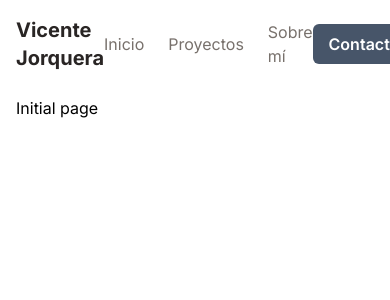
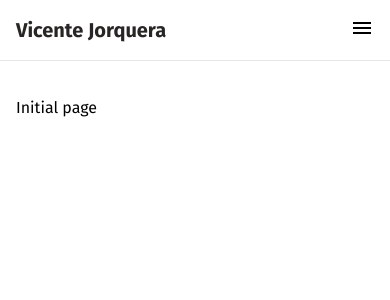
Before and after one commit to VicenteJ20/portafolio-cms, a Next.js app: page / in a window 390 px wide. Shown: the top 300 px of the page. Built offline with nearby package versions, Linux system fonts and the light colour scheme.

Commit message:
feat/se agrega versión mobile para la navbar

```diff
--- a/package.json
+++ b/package.json
@@ -12,7 +12,8 @@
     "framer-motion": "^10.16.16",
     "next": "14.0.4",
     "react": "^18",
-    "react-dom": "^18"
+    "react-dom": "^18",
+    "react-icons": "^4.12.0"
   },
   "devDependencies": {
     "@types/node": "^20",
--- a/src/app/layout.tsx
+++ b/src/app/layout.tsx
@@ -1,9 +1,9 @@
 import type { Metadata } from 'next'
-import { Inter } from 'next/font/google'
+import { Fira_Sans } from 'next/font/google'
 import './globals.css'
 import { NavbarWrapper } from '../components/Navbar/Wrapper'
 
-const inter = Inter({ subsets: ['latin'] })
+const FiraSans = Fira_Sans({ subsets: ['latin'], weight: ['400', '500', '600', '700'] })
 
 export const metadata: Metadata = {
   title: {
@@ -23,7 +23,7 @@ export default function RootLayout({
 }) {
   return (
     <html lang="es">
-      <body className={inter.className}>
+      <body className={FiraSans.className}>
         <NavbarWrapper />
         <main className='p-4'>
           <div className='max-w-7xl mx-auto py-20'>
--- /dev/null
+++ b/src/components/Navbar/MobileNav.tsx
@@ -0,0 +1,73 @@
+'use client'
+import { motion } from 'framer-motion'
+import Link from 'next/link'
+import { BRAND, NAVBAR_PAGES, CONTACT_BTN, SOCIAL_MEDIA } from '@/constants/Navbar'
+
+const MobileNav = ({ open, setOpen }: { open: boolean, setOpen: any }) => {
+  return (
+    <>
+      <motion.ul
+        initial={
+          open ? { opacity: 0 } : { opacity: 1 }
+        }
+        animate={
+          open ? { opacity: 1 } : { opacity: 0 }
+        }
+        transition={
+          open ? { duration: 0.5 } : { duration: 0}
+        }
+        className={`${open ? 'h-full w-full md:hidden py-10 flex flex-col gap-2' : 'h-0 absolute pointer-events-none left-0 right-0 md:hidden opacity-0 pb-24'}`}
+      >
+        {
+          NAVBAR_PAGES && NAVBAR_PAGES.map((item: any) => (
+            <motion.li
+              key={item.title}
+              whileHover={{ scaleY: 1.1 }}
+              whileFocus={{ scaleY: 1.1 }}
+              whileTap={{ scaleY: 0.9 }}
+              className='border-b border-zinc-400 w-full pb-2 text-xl'
+              onClick={() => setOpen(!open)}
+            >
+              <Link href={item.url} className='text-stone-500 hover:text-stone-800 hover:scale-110 font-normal'>
+                {item.title}
+              </Link>
+            </motion.li>
+          ))
+        }
+        <motion.li
+          whileHover={{ scaleY: 1.1 }}
+          whileFocus={{ scaleY: 1.1 }}
+          whileTap={{ scaleY: 0.9 }}
+          className='md:hidden border-b border-zinc-400 min-w-full pb-2 text-xl'>
+          <Link href={CONTACT_BTN.url} className='text-stone-500 hover:text-stone-800 hover:scale-110 font-normal' >
+            {CONTACT_BTN.title}
+          </Link>
+        </motion.li>
+
+        <motion.ul className={
+          `flex-row gap-4 items-center fixed bottom-4 left-4 right-4 ${open ? 'flex h-fit' : 'h-0 pointer-events-none opacity-0'} md:hidden`
+        }>
+          {
+            SOCIAL_MEDIA && SOCIAL_MEDIA.map((item: any) => (
+              <motion.li
+                key={item.title}
+                whileHover={{ scaleY: 1.1 }}
+                whileFocus={{ scaleY: 1.1 }}
+                whileTap={{ scaleY: 0.9 }}
+                className='md:hidden border-b border-zinc-400 w-full pb-2 text-xl'
+                onClick={() => setOpen(!open)}
+              >
+                <Link
+                href={item.href} className='text-stone-500 font-normal' >
+                  {item.icon ? item.icon : item.title}
+                </Link>
+              </motion.li>
+            ))
+          }
+        </motion.ul>
+      </motion.ul>
+    </>
+  )
+}
+
+export { MobileNav }
--- a/src/components/Navbar/Wrapper.tsx
+++ b/src/components/Navbar/Wrapper.tsx
@@ -3,39 +3,54 @@ import { motion } from 'framer-motion'
 import Link from 'next/link'
 import { BRAND, NAVBAR_PAGES, CONTACT_BTN } from '@/constants/Navbar'
 import { useRouter } from 'next/navigation'
+import { useState } from 'react'
+import { IoMdClose, IoMdMenu } from 'react-icons/io'
+import { MobileNav } from './MobileNav'
 
 const NavbarWrapper = () => {
   const router = useRouter()
+  const [open, setOpen] = useState(false)
+
+  const handleOpen = () => {
+    setOpen(!open)
+  }
 
   return (
-    <section className='fixed top-0 left-0 right-0 max-h-20 p-4 bg-white'>
+    <section className={
+      `fixed top-0 left-0 right-0 ${open ? 'h-screen' : ''} md:max-h-20 p-4 bg-white bg-opacity-25 backdrop-blur-md border-b border-stone-200`
+    }>
       <motion.nav
-        initial={{ opacity: 0 }}
-        animate={{ opacity: 1 }}
         transition={{ duration: 0.5 }}
-        className='flex justify-between items-center max-w-7xl mx-auto'
+        className='flex flex-col md:flex-row justify-between md:items-center max-w-7xl mx-auto'
       >
         <motion.h2
-          whileHover={{ scale: 1.050}}
-          className='font-bold text-xl text-stone-800'>
+          whileHover={{ scale: 1.050 }}
+          className='font-bold text-xl text-stone-800 w-fit'>
           <Link href={BRAND.url}>{BRAND.title}</Link>
         </motion.h2>
-        <motion.ul className='flex flex-row gap-6 items-center justify-center'>
+        <motion.ul
+          initial={{ opacity: 0 }}
+          animate={{ opacity: 1 }}
+          transition={{ duration: 0.5 }}
+          className={
+            `hidden md:flex flex-col md:flex-row gap-4 md:gap-8 md:items-center md:justify-center`
+          }>
           {
             NAVBAR_PAGES && NAVBAR_PAGES.map((item: any) => (
               <motion.li
                 key={item.title}
-                whileHover={{ scale: 1.1, fontWeight: '500' }}
+                whileHover={{ scale: 1.1 }}
                 whileFocus={{ scale: 1.1 }}
                 whileTap={{ scale: 0.9 }}
               >
-                <Link href={item.url} className='text-stone-500 hover:text-stone-800 font-normal'>
+                <Link href={item.url} className='text-stone-500 hover:text-stone-800 hover:scale-110 font-normal'>
                   {item.title}
                 </Link>
               </motion.li>
             ))
           }
         </motion.ul>
+        <MobileNav open={open} setOpen={setOpen} />
         <motion.button type='button'
           whileHover={{
             backgroundColor: '#1E293B',
@@ -44,9 +59,21 @@ const NavbarWrapper = () => {
             scale: 0.9,
             backgroundColor: '#1E293B',
           }}
-          className='bg-[#475569] text-white font-semibold px-4 py-2 rounded-md'
+          className={
+            `bg-[#475569] text-white font-semibold px-4 py-2 rounded-md hidden md:block`
+          }
           onClick={() => router.push(CONTACT_BTN.url)}>
           {CONTACT_BTN.title}
+        </motion.button>
+        <motion.button
+          title='Open close mobile menu button'
+          type='button'
+          whileTap={{
+            scale: 0.9,
+          }}
+          className='font-semibold select-none rounded-md absolute top-4.5 right-4 md:hidden text-2xl'
+          onClick={handleOpen}>
+          {open ? <IoMdClose /> : <IoMdMenu />}
         </motion.button>
       </motion.nav>
     </section>
--- a/src/constants/Navbar.ts
+++ /dev/null
@@ -1,26 +0,0 @@
-const BRAND = {
-  title: 'Vicente Jorquera',
-  url: '/'
-}
-
-const NAVBAR_PAGES = [
-  {
-    title: 'Inicio',
-    url: '/',
-  },
-  {
-    title: 'Proyectos',
-    url: '/proyectos',
-  },
-  {
-    title: 'Sobre mí',
-    url: '/sobre-mi',
-  },
-]
-
-const CONTACT_BTN = {
-  title: 'Contacto',
-  url: '/contacto',
-}
-
-export { BRAND, NAVBAR_PAGES, CONTACT_BTN }
--- /dev/null
+++ b/src/constants/Navbar.tsx
@@ -0,0 +1,57 @@
+import { VscGithub } from "react-icons/vsc";
+import { FaLinkedinIn } from "react-icons/fa"
+import { FaInstagram, FaXTwitter } from "react-icons/fa6"
+
+const BRAND = {
+  title: 'Vicente Jorquera',
+  url: '/'
+}
+
+const NAVBAR_PAGES = [
+  {
+    title: 'Inicio',
+    url: '/',
+  },
+  {
+    title: 'Proyectos',
+    url: '/proyectos',
+  },
+  {
+    title: 'Sobre mí',
+    url: '/sobre-mi',
+  },
+]
+
+const CONTACT_BTN = {
+  title: 'Contacto',
+  url: '/contacto',
+}
+
+const SOCIAL_MEDIA = [
+  {
+    title: 'Github',
+    href: 'https://www.github.com/VicenteJ20',
+    icon:  <VscGithub />,
+    highlight_color: '#1E293B'
+  },
+  {
+    title: 'LinkedIn',
+    href: 'https://www.linkedin.com/in/vicentejorquera',
+    icon: <FaLinkedinIn />,
+    highlight_color: '#1E40AF'
+  },
+  {
+    title: 'Twitter',
+    href: 'https://www.twitter.com/jvicente_20',
+    icon: <FaXTwitter />,
+    highlight_color: '#0EA5E9'
+  },
+  {
+    title: 'Instagram',
+    href: 'https://www.instagram.com/jvicente_20',
+    icon: <FaInstagram />,
+    highlight_color: '#F472B6'
+  },
+]
+
+export { BRAND, NAVBAR_PAGES, CONTACT_BTN, SOCIAL_MEDIA }
```
Also changed, not shown: 1 other file (tests, documents, lock files or other folders).
